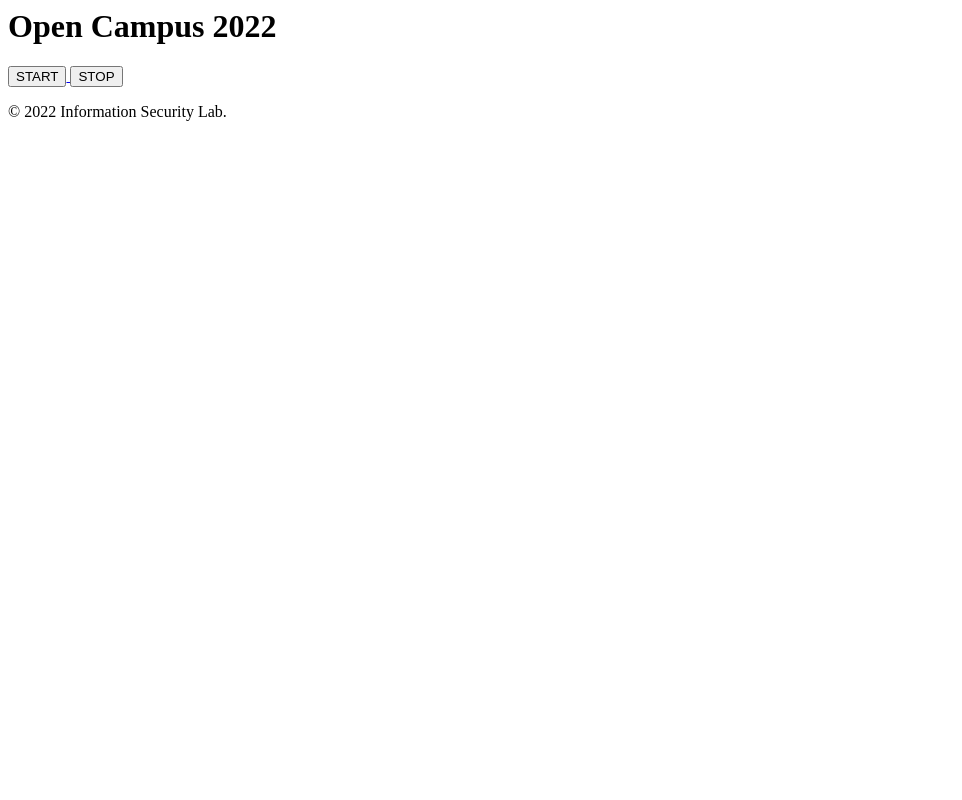
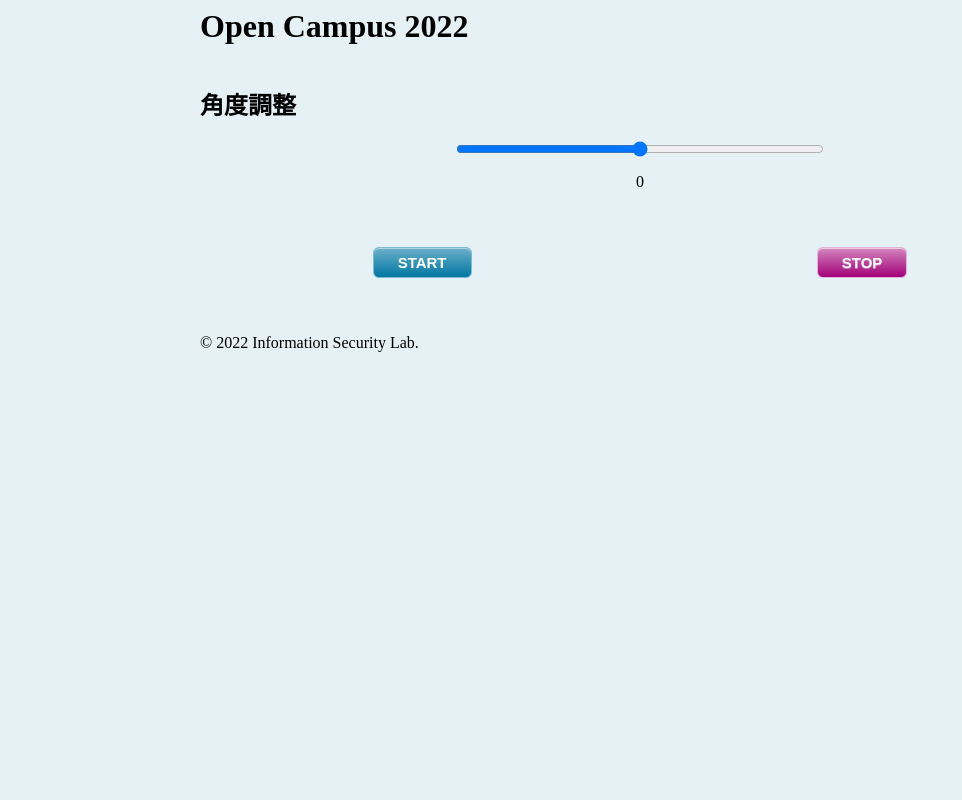
Before and after one commit to tskawada/OPC-2022, a Flask app: page / in a window 1280 px wide. Shown: the whole page, without its empty margins (0-962 px from the left). Run offline with Flask 2, Linux system fonts and the light colour scheme.

Commit message:
update web design

```diff
--- /dev/null
+++ b/ex1/static/style.css
@@ -0,0 +1,83 @@
+html {
+    background-color: #e5f1f5;
+    margin: 0vh 15vw;
+}
+
+#main {
+    display: flex;
+    justify-content: space-evenly;
+    flex-direction: column;
+}
+
+#slider_area {
+    display: flex;
+    justify-content: space-around;
+    flex-direction: column;
+}
+
+#slider_area input{
+    margin: 0vh 20vw;
+}
+
+#slider_area p{
+    text-align: center;
+}
+
+#button_area {
+    display: flex;
+    justify-content: space-around;
+}
+
+.mybutton {
+    margin: 5vh 5vw;
+}
+
+#button_start {
+	box-shadow:inset 0px 1px 0px 0px #b2d6e3;
+	background:linear-gradient(to bottom, #66adc7 5%, #0077a2 100%);
+	background-color:#66adc7;
+	border-radius:6px;
+	border:1px solid #7ebad0;
+	display:inline-block;
+	cursor:pointer;
+	color:#ffffff;
+	font-family:Arial;
+	font-size:15px;
+	font-weight:bold;
+	padding:6px 24px;
+	text-decoration:none;
+	text-shadow:0px 1px 0px #3392b4;
+}
+#button_start:hover {
+	background:linear-gradient(to bottom, #0077a2 5%, #66adc7 100%);
+	background-color:#0077a2;
+}
+#button_start:active {
+	position:relative;
+	top:1px;
+}
+
+#button_stop {
+	box-shadow:inset 0px 1px 0px 0px #eccce4;
+	background:linear-gradient(to bottom, #d07fbb 5%, #a30078 100%);
+	background-color:#d07fbb;
+	border-radius:6px;
+	border:1px solid #e3b2d6;
+	display:inline-block;
+	cursor:pointer;
+	color:#ffffff;
+	font-family:Arial;
+	font-size:15px;
+	font-weight:bold;
+	padding:6px 24px;
+	text-decoration:none;
+	text-shadow:0px 1px 0px #d07fbb;
+}
+#button_stop:hover {
+	background:linear-gradient(to bottom, #a30078 5%, #d07fbb 100%);
+	background-color:#0077a2;
+}
+#button_stop:active {
+	position:relative;
+	top:1px;
+}
--- a/ex1/templates/index.html
+++ b/ex1/templates/index.html
@@ -1,5 +1,8 @@
 <html>
     <head>
+        <meta http-equiv="Content-Type" content="text/html; charset=UTF-8">
+        <title>Open Campus 2022</title>
+        <link rel="stylesheet" type="text/css" href="../static/style.css" />
     </head>
     <body>
         <div id="header">
@@ -8,12 +11,21 @@
             </h1>
         </div>
         <div id="main">
-            <a href="#">
-                <button id="start">START</button>
-            </a>
-            <a href="#">
-                <button id="stop">STOP</button>
-            </a>
+            <div id="slider_area">
+                <h2>
+                    角度調整
+                </h2>
+                <input type="range" id="slider" min="-4" max="4" step="1">
+                <p id="range_value"></p>
+            </div>
+            <div id="button_area">
+                <div class="mybutton">
+                    <button id="button_start" onclick="buttonStart()">START</button>
+                </div>
+                <div class="mybutton">
+                    <button id="button_stop" onclick="buttonStop()">STOP</button>
+                </div>
+            </div>
         </div>
         <div id="footer">
             <p>
@@ -21,4 +33,36 @@
             </p>
         </div>
     </body>
+    <script>
+        const inputElem = document.getElementById('slider');
+        const currentValueElem = document.getElementById('range_value');
+        let buttonStartStop = 0;
+
+        const setCurrentValue = (val) => {
+            currentValueElem.innerText = val;
+        }
+
+        const rangeOnChange = (e) => {
+            setCurrentValue(e.target.value);
+        }
+
+        const buttonStart = () => {
+            if (buttonStartStop === 0) {
+                buttonStartStop = 1;
+                // post
+            }
+        }
+
+        const buttonStop = () => {
+            if (buttonStartStop === 1) {
+                buttonStartStop = 0;
+                // post
+            }
+        }
+
+        window.onload = () => {
+            inputElem.addEventListener("input", rangeOnChange);
+            setCurrentValue(inputElem.value);
+        }
+    </script>
 </html>
```
Also changed, not shown: 1 other file.
